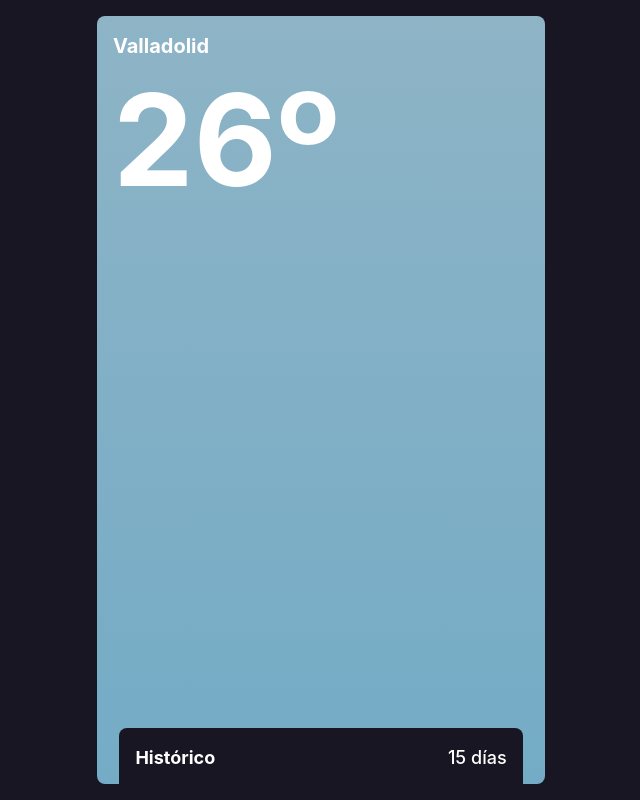
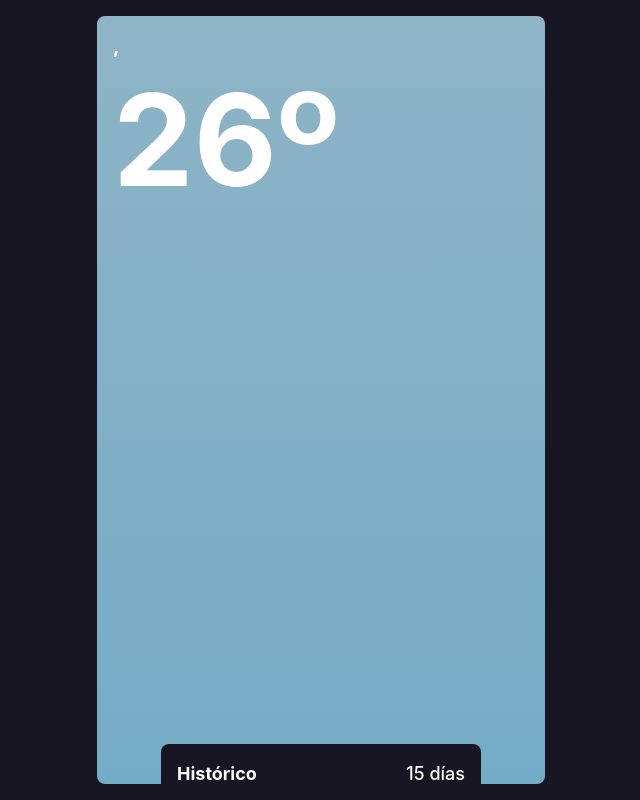
Before and after one commit to nachoaldamav/weather-app, a Next.js app: page / in a window 1280 px wide. Shown: the whole page, without its empty margins (319-959 px from the left). Built offline with nearby package versions, Linux system fonts and the light colour scheme.

Commit message:
Add geolocation with middlewares

```diff
--- /dev/null
+++ b/pages/_middleware.ts
@@ -0,0 +1,14 @@
+import { NextRequest, NextResponse } from 'next/server'
+
+export async function middleware(req: NextRequest) {
+  const { nextUrl: url, geo } = req
+  const country = geo?.country || 'US'
+  const city = geo?.city || 'San Francisco'
+  const region = geo?.region || 'CA'
+
+  url.searchParams.set('country', country)
+  url.searchParams.set('city', city)
+  url.searchParams.set('region', region)
+
+  return NextResponse.rewrite(url)
+}
--- a/pages/index.tsx
+++ b/pages/index.tsx
@@ -3,23 +3,23 @@ import { motion } from 'framer-motion'
 import GenerateGradient from '../components/backgroundGradient'
 import getCurrentPeriod from '../utils/getCurrentPeriod'
 
-export default function HomePage() {
+export default function HomePage({ city, region, country }: Geo) {
   const [cardPosition, setCardPosition] = useState(-200)
   /* const currentPeriod = getCurrentPeriod() */
   const [currentHour, setCurrentHour] = useState(15)
   const currentPeriod = getCurrentPeriod(currentHour)
 
-  console.log(currentPeriod)
-
   return (
     <div className="relative flex h-full w-full flex-col p-4">
       <GenerateGradient type={currentPeriod} />
       <div className="z-10 flex flex-col">
-        <h1 className="text-xl font-bold">Valladolid</h1>
+        <h1 className="text-xl font-bold">
+          {city}, {region}
+        </h1>
         <h2 className="mt-4 text-9xl font-bold">26º</h2>
       </div>
       <motion.div
-        className="absolute left-0 z-20 h-64 w-full"
+        className="fixed bottom-0 left-0 z-20 h-64 w-full"
         initial={{
           bottom: -200,
         }}
@@ -31,7 +31,7 @@ export default function HomePage() {
           duration: 0.5,
         }}
       >
-        <div className="mx-auto flex h-full w-[90%] flex-col items-center rounded-t-lg bg-primary">
+        <div className="mx-auto flex h-full w-[25%] flex-col items-center rounded-t-lg bg-primary">
           <div
             className="flex w-full cursor-pointer flex-row justify-between rounded-lg p-4"
             onClick={() => setCardPosition(cardPosition === 0 ? -200 : 0)}
@@ -62,3 +62,13 @@ export default function HomePage() {
     </div>
   )
 }
+
+export const getServerSideProps = ({ query }: any) => ({
+  props: query,
+})
+
+type Geo = {
+  city: string
+  region: string
+  country: string
+}
--- a/styles/globals.css
+++ b/styles/globals.css
@@ -1,4 +1,16 @@
 @tailwind base;
+html {
+  overflow: hidden;
+  width: 100%;
+}
+body {
+  height: 100%;
+  width: 100%;
+  position: fixed;
+  overflow-y: hidden;
+  -webkit-overflow-scrolling: touch;
+  /* iOS velocity scrolling */
+}
 @tailwind components;
 #tsparticles {
   position: absolute;
```
Also changed, not shown: hooks/useGeo.ts (added, +41 -0 lines).
